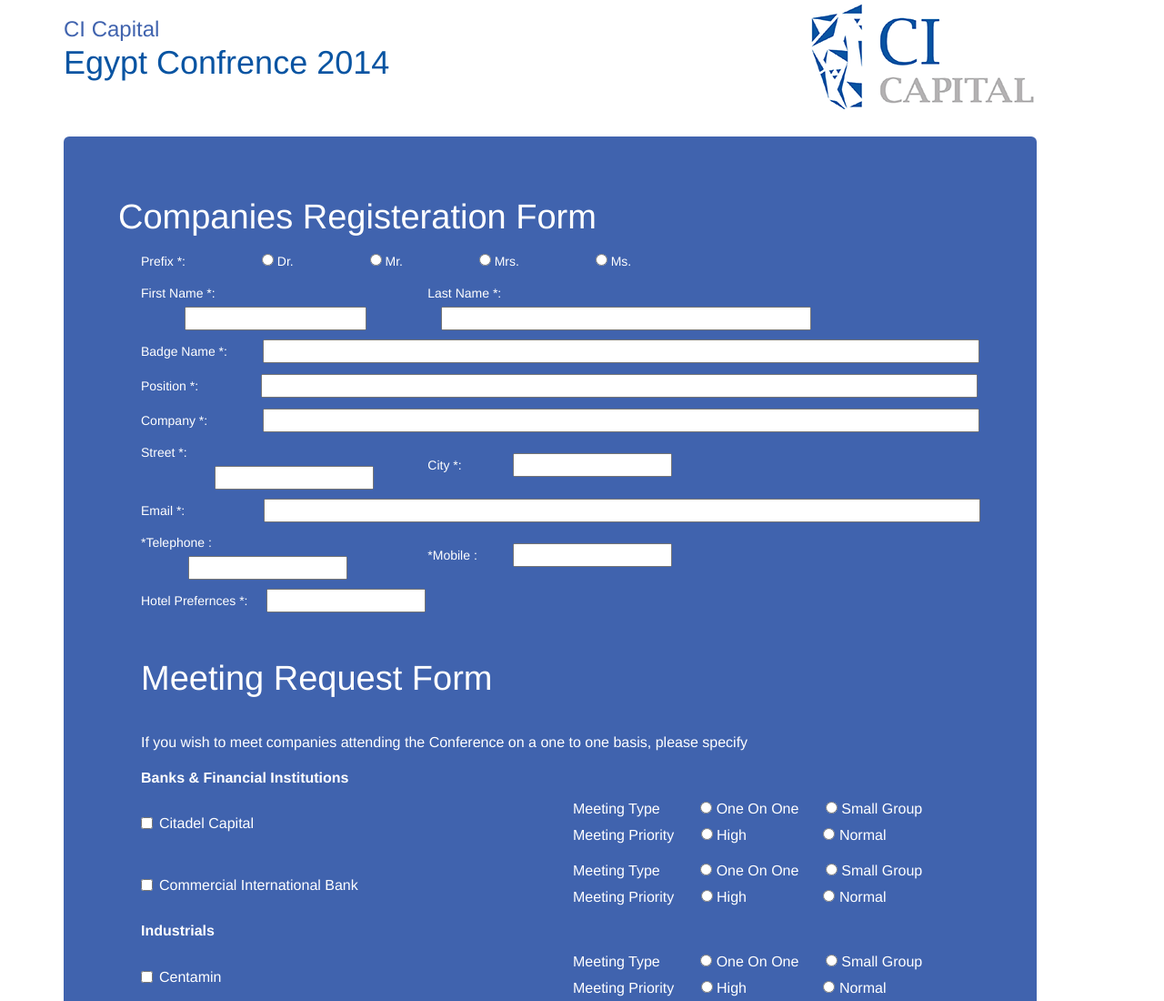
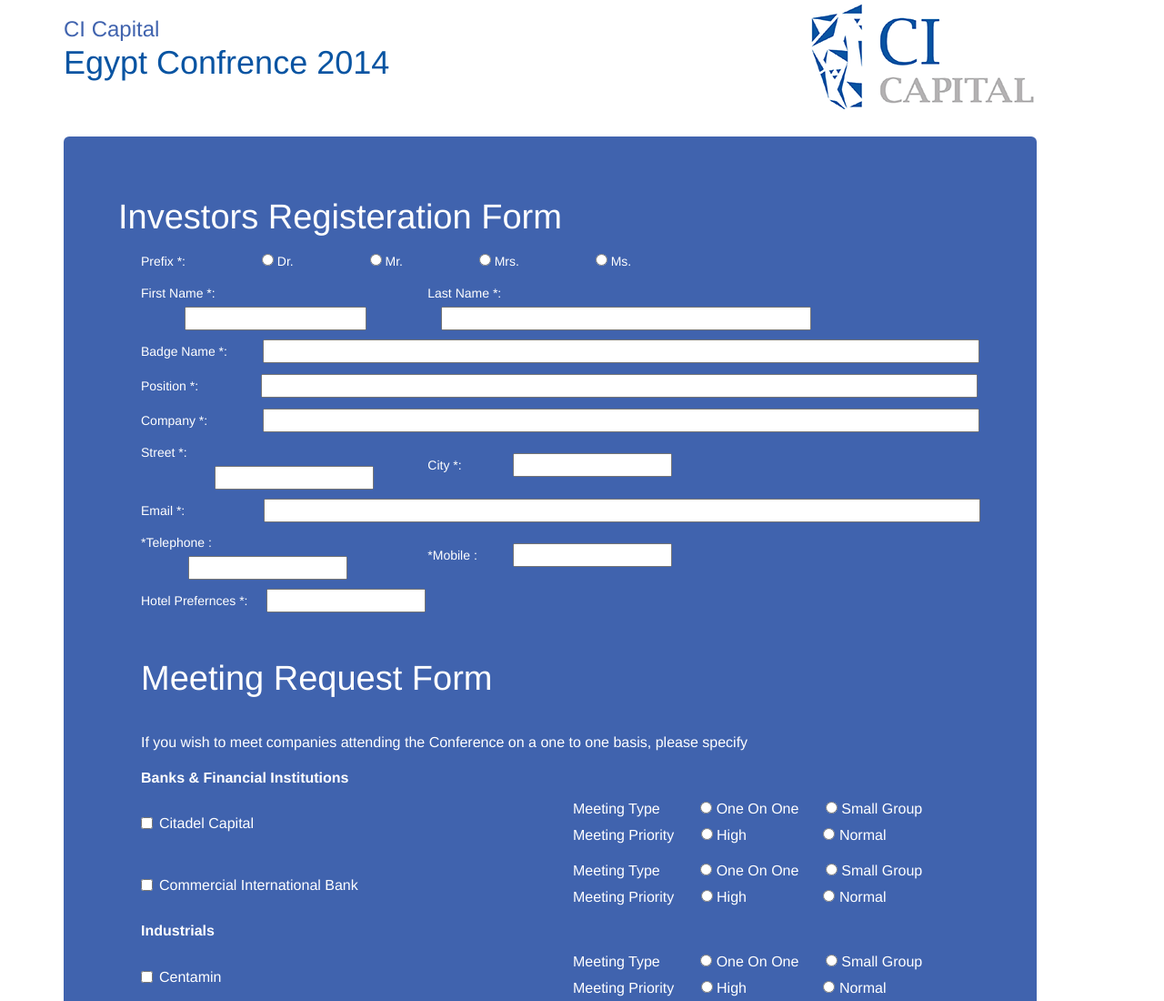
Before and after one commit to ahmedmelhady7/cicapital, a plain HTML site: page inverstors-form.html in a window 1280 px wide. Shown: the top 1100 px of the page at 91% size. Drawn offline with Linux system fonts and the light colour scheme.

Commit message:
modified inverstorrs.html:

```diff
--- a/inverstors-form.html
+++ b/inverstors-form.html
@@ -162,7 +162,7 @@
 				<div class="logo pull-right"></div>
 			</div>
 			<div class="jumbotron">
-				<h1>Companies Registeration Form</h1>
+				<h1>Investors Registeration Form</h1>
 				<form action="https://docs.google.com/forms/d/12o8zPntjwHz2pCwR9buqiHAR4v9c65K3Fk-reoOEfFQ/formResponse" method="POST" id="ss-form" target="_self" onsubmit="">
 					<fieldset>
 						<table class="table-input" style="width:1150px">
```
